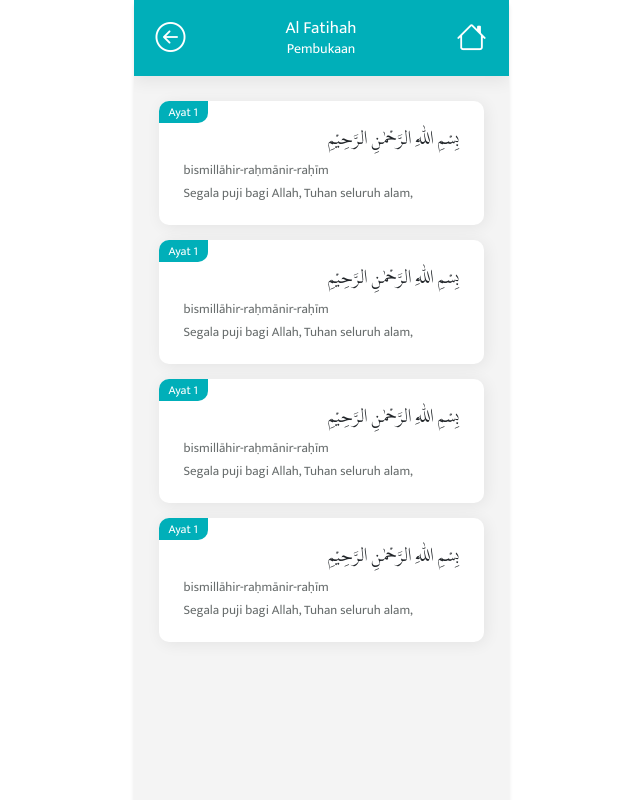
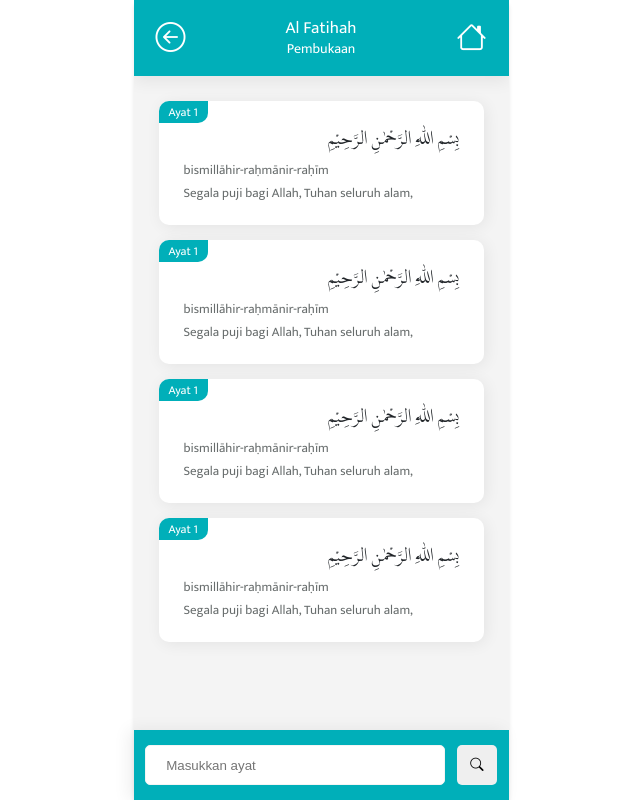
Before and after one commit to estotriramdani/daily-prayer, a plain HTML site: page pages/alquran/surat/index.html in a window 1280 px wide. Shown: the whole page, without its empty margins (319-959 px from the left). Drawn offline with nearby package versions, Linux system fonts and the light colour scheme; a web font is replaced by a local one.

Commit message:
form cari ayat al quran

```diff
--- a/assets/scss/style/_qurandetail.scss
+++ b/assets/scss/style/_qurandetail.scss
@@ -74,6 +74,32 @@
       }
     }
   }
+
+  .jump-verse {
+    box-shadow: -5px 0 16px rgba(0, 0, 0, 0.07);
+    position: fixed;
+    left: 0;
+    right: 0;
+    bottom: 0;
+    width: 375px;
+    margin: auto;
+    height: 70px;
+    background-color: $green;
+    display: flex;
+    justify-content: space-evenly;
+    align-items: center;
+    input {
+      background-color: white;
+      width: 300px;
+      height: 40px;
+    }
+    button {
+      width: 40px;
+      height: 40px;
+      border: none;
+      border-radius: 5px;
+    }
+  }
 }
 
 @media screen and (max-width: 600px) {
@@ -81,5 +107,8 @@
     .header-detail {
       width: 100%;
     }
+    .jump-verse {
+      width: 100%;
+    }
   }
 }
--- a/pages/alquran/surat/index.html
+++ b/pages/alquran/surat/index.html
@@ -57,6 +57,10 @@
             </div>
           </div>
         </div>
+        <div class="jump-verse">
+          <input type="number" placeholder="Masukkan ayat" />
+          <button><i class="bi bi-search"></i></button>
+        </div>
       </div>
     </div>
   </body>
```
Also changed, not shown: assets/css/main.css, 1 other file.
